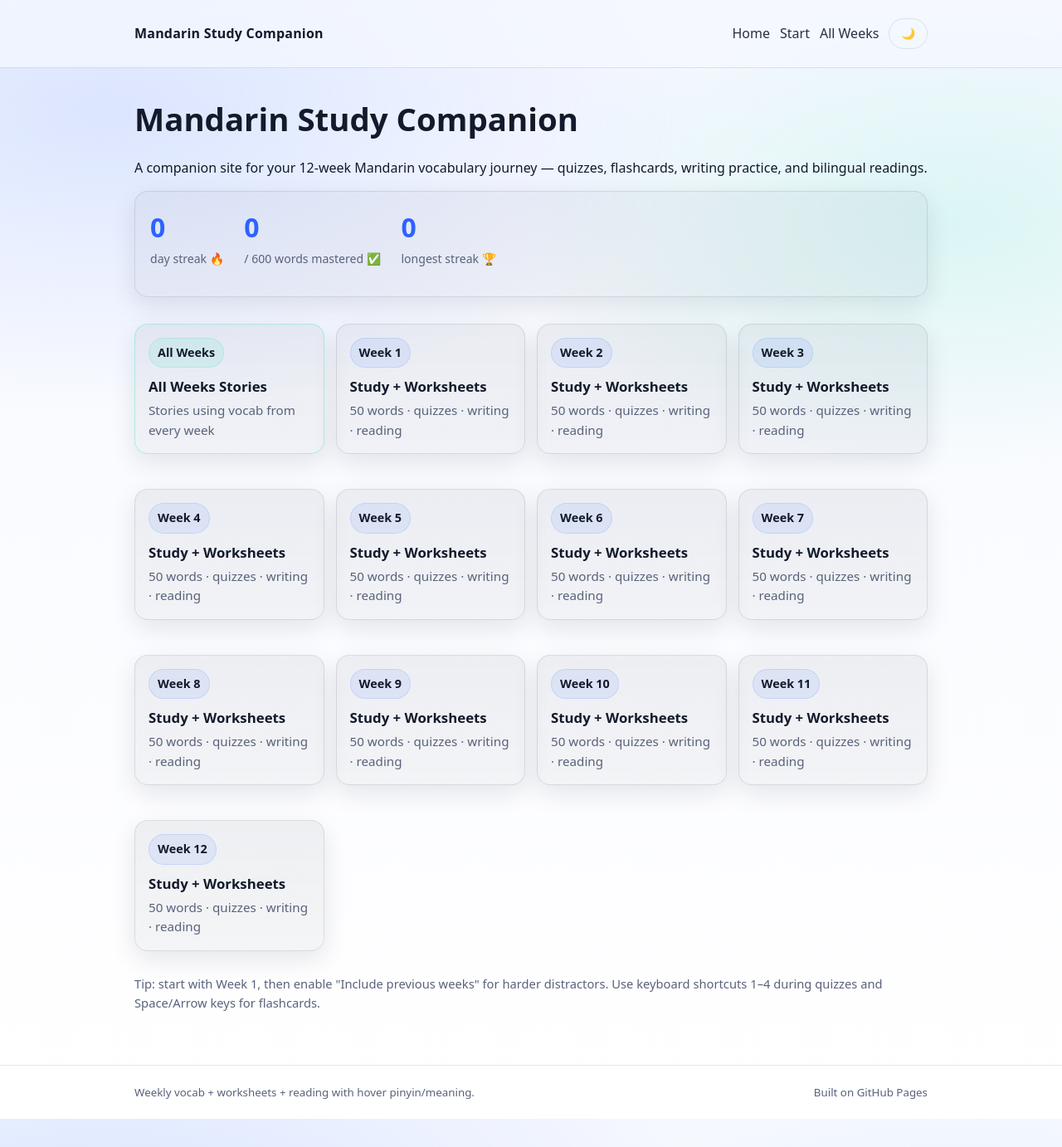
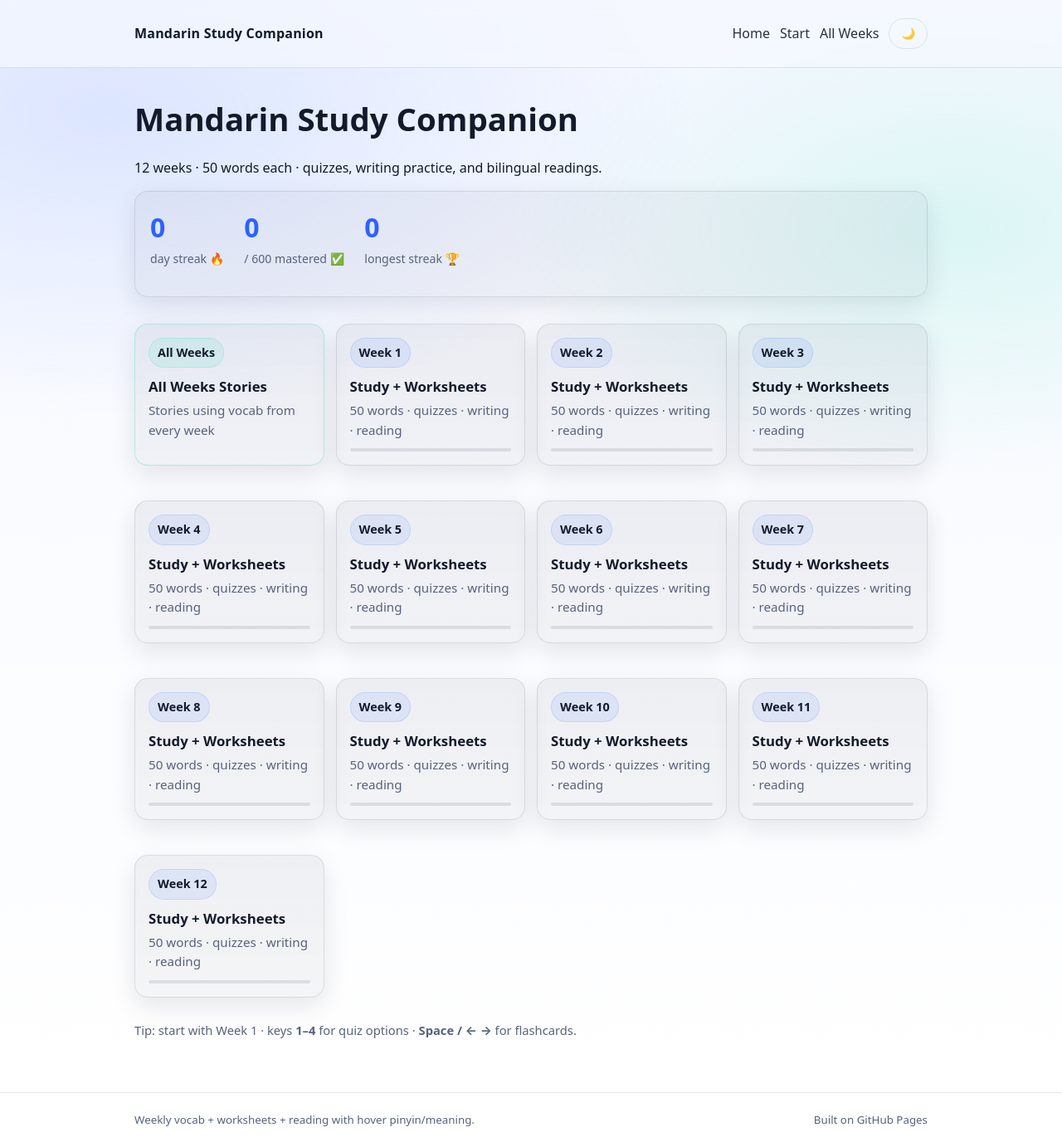
Before and after one commit to z1fire/week, a Jekyll site: the page built from index.md, in a window 1280 px wide and 1382 px high. Shown: the whole window at 83% size. Built offline with Jekyll 4.4.1, drawn with Linux system fonts in a browser that asks for light colours.

Commit message:
Redesign writing practice + homepage improvements + UX fixes
Writing Practice - complete redesign:
- Replace prev/next nav with a clickable 50-word grid; click any word
  to jump directly to it
- Add character-tab selector for multi-char words (e.g. 再见 shows
  [再] [见] tabs); Animate/Practice/Show operate on the selected char
  only - no more simultaneous all-character animation
- HanziWriter canvas shows a single 250x250 character at a time

Homepage improvements:
- Week cards show a thin progress bar filled to mastery percentage
- Card subtitle updates to X/50 mastered once progress exists
- New-user zero-state shows a welcome banner instead of bare zeros

UX fixes:
- Video section hides itself if no video file is found
- YouTube link hidden when no URL is configured in week JSON

Co-Authored-By: Claude Sonnet 4.6 <noreply@anthropic.com>

```diff
--- a/assets/css/site.css
+++ b/assets/css/site.css
@@ -778,3 +778,147 @@ html[data-theme="light"] .hw-char-box{
   letter-spacing: 1px;
   color: var(--accent);
 }
+
+/* =============================================
+   WRITING TAB — WORD GRID (new design)
+   ============================================= */
+.write-word-grid{
+  display: grid;
+  grid-template-columns: repeat(auto-fill, minmax(62px, 1fr));
+  gap: 6px;
+  max-height: 230px;
+  overflow-y: auto;
+  padding: 6px;
+  border-radius: var(--radius-sm);
+  border: 1px solid var(--border);
+  background: rgba(0,0,0,0.05);
+  margin-bottom: 16px;
+}
+html[data-theme="light"] .write-word-grid{
+  background: rgba(10,20,40,0.03);
+}
+
+.write-word-btn{
+  padding: 8px 4px;
+  border-radius: 10px;
+  border: 1px solid var(--border);
+  background: rgba(255,255,255,0.04);
+  color: var(--text);
+  cursor: pointer;
+  font-size: 1rem;
+  font-weight: 900;
+  text-align: center;
+  line-height: 1.3;
+  min-height: 44px;
+  transition: background 90ms ease, border-color 90ms ease, color 90ms ease;
+}
+.write-word-btn:hover{
+  background: rgba(122,162,255,0.14);
+  border-color: rgba(122,162,255,0.40);
+}
+.write-word-btn.active{
+  background: rgba(122,162,255,0.22);
+  border-color: var(--accent);
+  color: var(--accent);
+}
+
+/* Selected word detail panel */
+.write-selected{
+  border-top: 1px dashed var(--border);
+  padding-top: 14px;
+}
+
+.write-selected-info{
+  display: flex;
+  align-items: baseline;
+  gap: 10px;
+  flex-wrap: wrap;
+  margin-bottom: 12px;
+}
+
+/* =============================================
+   WRITING TAB — CHARACTER TABS
+   ============================================= */
+.write-char-tabs{
+  display: flex;
+  gap: 8px;
+  flex-wrap: wrap;
+  margin-bottom: 14px;
+}
+
+.write-char-tab{
+  padding: 8px 20px;
+  border-radius: 999px;
+  border: 1px solid var(--border);
+  background: rgba(255,255,255,0.04);
+  color: var(--text);
+  cursor: pointer;
+  font-size: 1.5rem;
+  font-weight: 900;
+  transition: background 90ms ease, border-color 90ms ease, color 90ms ease;
+}
+.write-char-tab:hover{
+  background: rgba(122,162,255,0.14);
+  border-color: rgba(122,162,255,0.40);
+}
+.write-char-tab.active{
+  background: rgba(122,162,255,0.22);
+  border-color: var(--accent);
+  color: var(--accent);
+}
+
+/* =============================================
+   WRITING TAB — SINGLE CHARACTER CANVAS
+   ============================================= */
+.write-char-canvas{
+  display: flex;
+  justify-content: center;
+  align-items: center;
+  min-height: 270px;
+  margin-bottom: 4px;
+}
+
+.hw-unsupported{
+  width: 250px;
+  height: 250px;
+  display: grid;
+  place-items: center;
+  text-align: center;
+  font-size: 3rem;
+  font-weight: 900;
+  color: var(--muted);
+}
+
+/* =============================================
+   HOMEPAGE — WEEK CARD PROGRESS BAR
+   ============================================= */
+.week-card-progress{
+  height: 4px;
+  border-radius: 999px;
+  background: rgba(255,255,255,0.10);
+  overflow: hidden;
+  margin-top: 10px;
+}
+html[data-theme="light"] .week-card-progress{
+  background: rgba(10,20,40,0.10);
+}
+
+.week-card-bar{
+  height: 100%;
+  border-radius: 999px;
+  background: var(--accent);
+  width: 0%;
+  transition: width 600ms ease;
+}
+
+/* =============================================
+   HOMEPAGE — NEW USER WELCOME MESSAGE
+   ============================================= */
+.new-user-msg{
+  padding: 10px 14px;
+  border-radius: 12px;
+  border: 1px solid rgba(122,162,255,0.30);
+  background: rgba(122,162,255,0.08);
+  margin-bottom: 4px;
+  font-size: 0.95rem;
+}
--- a/index.md
+++ b/index.md
@@ -5,22 +5,25 @@ title: "Home"
 
 # Mandarin Study Companion
 
-A companion site for your 12-week Mandarin vocabulary journey — quizzes, flashcards, writing practice, and bilingual readings.
+12 weeks · 50 words each · quizzes, writing practice, and bilingual readings.
 
 <div id="progressDashboard" class="progress-dashboard card" data-baseurl="{{ site.baseurl }}">
-  <div class="dash-stats">
+  <div class="dash-stats" id="dashStats">
     <div class="dash-stat">
       <span class="dash-val" id="streakCount">0</span>
       <span class="dash-label">day streak 🔥</span>
     </div>
     <div class="dash-stat">
       <span class="dash-val" id="masteredCount">0</span>
-      <span class="dash-label">/ 600 words mastered ✅</span>
+      <span class="dash-label">/ 600 mastered ✅</span>
     </div>
     <div class="dash-stat">
       <span class="dash-val" id="longestStreak">0</span>
       <span class="dash-label">longest streak 🏆</span>
     </div>
+  </div>
+  <div id="newUserMsg" class="new-user-msg" hidden>
+    <strong>Welcome!</strong> Start with Week 1 — complete a quiz to begin tracking your progress.
   </div>
   <div id="weekProgressBars" class="week-progress-bars"></div>
 </div>
@@ -39,23 +43,43 @@ document.addEventListener('DOMContentLoaded', function() {
   if (masteredEl) masteredEl.textContent = mastered;
   if (longestEl) longestEl.textContent = streak.longest || 0;
 
-  var barsEl = document.getElementById('weekProgressBars');
-  if (!barsEl) return;
-  var html = '';
-  for (var i = 1; i <= 12; i++) {
-    var summary = window.Progress.getWeekSummary(i);
-    var wm = summary.mastered;
-    var wt = summary.total;
-    var pct = wt > 0 ? Math.round(wm / wt * 100) : 0;
-    var last = window.Progress.getWeekLastScore(i);
-    var lastLabel = last ? (' · ' + last.pct + '%') : '';
-    html += '<div class="wpb-row">'
-      + '<a href="' + baseurl + '/week/' + i + '/" class="wpb-label">Week ' + i + '</a>'
-      + '<div class="wpb-bar-wrap"><div class="wpb-bar" style="width:' + pct + '%"></div></div>'
-      + '<span class="wpb-count muted small">' + wm + '/' + wt + lastLabel + '</span>'
-      + '</div>';
+  if (isNew) {
+    var msg = document.getElementById('newUserMsg');
+    if (msg) msg.hidden = false;
+    var barsEl = document.getElementById('weekProgressBars');
+    if (barsEl) barsEl.hidden = true;
+  } else {
+    var barsEl = document.getElementById('weekProgressBars');
+    if (!barsEl) return;
+    var html = '';
+    for (var i = 1; i <= 12; i++) {
+      var summary = window.Progress.getWeekSummary(i);
+      var wm = summary.mastered;
+      var wt = summary.total;
+      var pct = wt > 0 ? Math.round(wm / wt * 100) : 0;
+      var last = window.Progress.getWeekLastScore(i);
+      var lastLabel = last ? (' · last quiz: ' + last.pct + '%') : '';
+      html += '<div class="wpb-row">'
+        + '<a href="' + baseurl + '/week/' + i + '/" class="wpb-label">Week ' + i + '</a>'
+        + '<div class="wpb-bar-wrap"><div class="wpb-bar" style="width:' + pct + '%"></div></div>'
+        + '<span class="wpb-count muted small">' + wm + '/' + wt + lastLabel + '</span>'
+        + '</div>';
+    }
+    barsEl.innerHTML = html;
   }
-  barsEl.innerHTML = html;
+
+  // Fill progress bars into week cards
+  document.querySelectorAll('[data-week]').forEach(function(card) {
+    var w = parseInt(card.dataset.week, 10);
+    var summary = window.Progress.getWeekSummary(w);
+    var pct = summary.total > 0 ? Math.round(summary.mastered / summary.total * 100) : 0;
+    var bar = card.querySelector('.week-card-bar');
+    if (bar) bar.style.width = pct + '%';
+    if (pct > 0) {
+      var sub = card.querySelector('.week-sub');
+      if (sub) sub.textContent = summary.mastered + '/' + summary.total + ' mastered (' + pct + '%)';
+    }
+  });
 });
 </script>
 
@@ -67,12 +91,13 @@ document.addEventListener('DOMContentLoaded', function() {
   </a>
 
   {% for i in (1..12) %}
-    <a class="card week-card" href="{{ '/week/' | append: i | append: '/' | relative_url }}">
+    <a class="card week-card" href="{{ '/week/' | append: i | append: '/' | relative_url }}" data-week="{{ i }}">
       <div class="week-badge">Week {{ i }}</div>
       <div class="week-title">Study + Worksheets</div>
       <div class="week-sub">50 words · quizzes · writing · reading</div>
+      <div class="week-card-progress"><div class="week-card-bar"></div></div>
     </a>
   {% endfor %}
 </div>
 
-<p class="muted small">Tip: start with Week 1, then enable "Include previous weeks" for harder distractors. Use keyboard shortcuts 1–4 during quizzes and Space/Arrow keys for flashcards.</p>
+<p class="muted small">Tip: start with Week 1 · keys <strong>1–4</strong> for quiz options · <strong>Space / ← →</strong> for flashcards.</p>
```
Also changed, not shown: other parts of index.md (+1 -0 lines), _layouts/week.html (+12 -9 lines), assets/js/week.js (+135 -87 lines).
